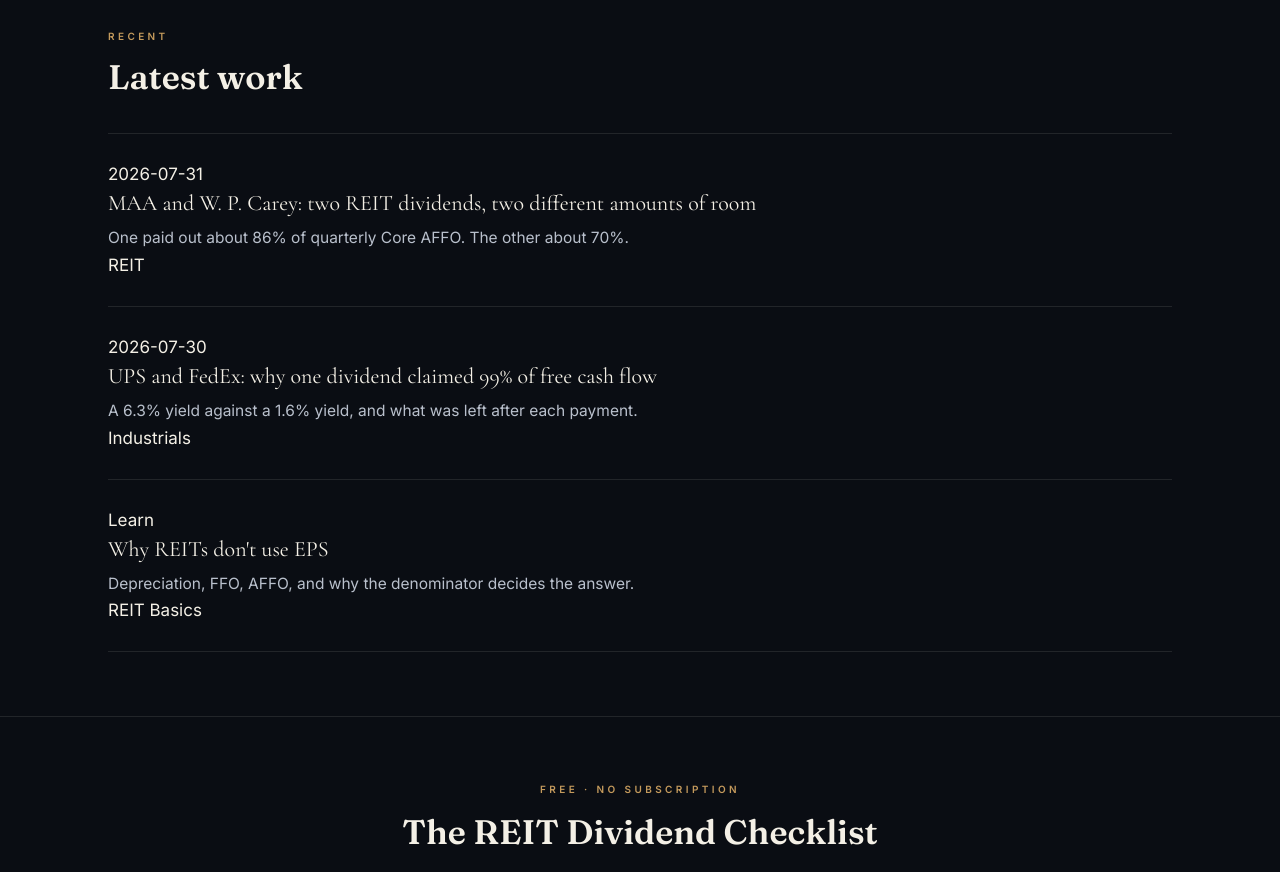
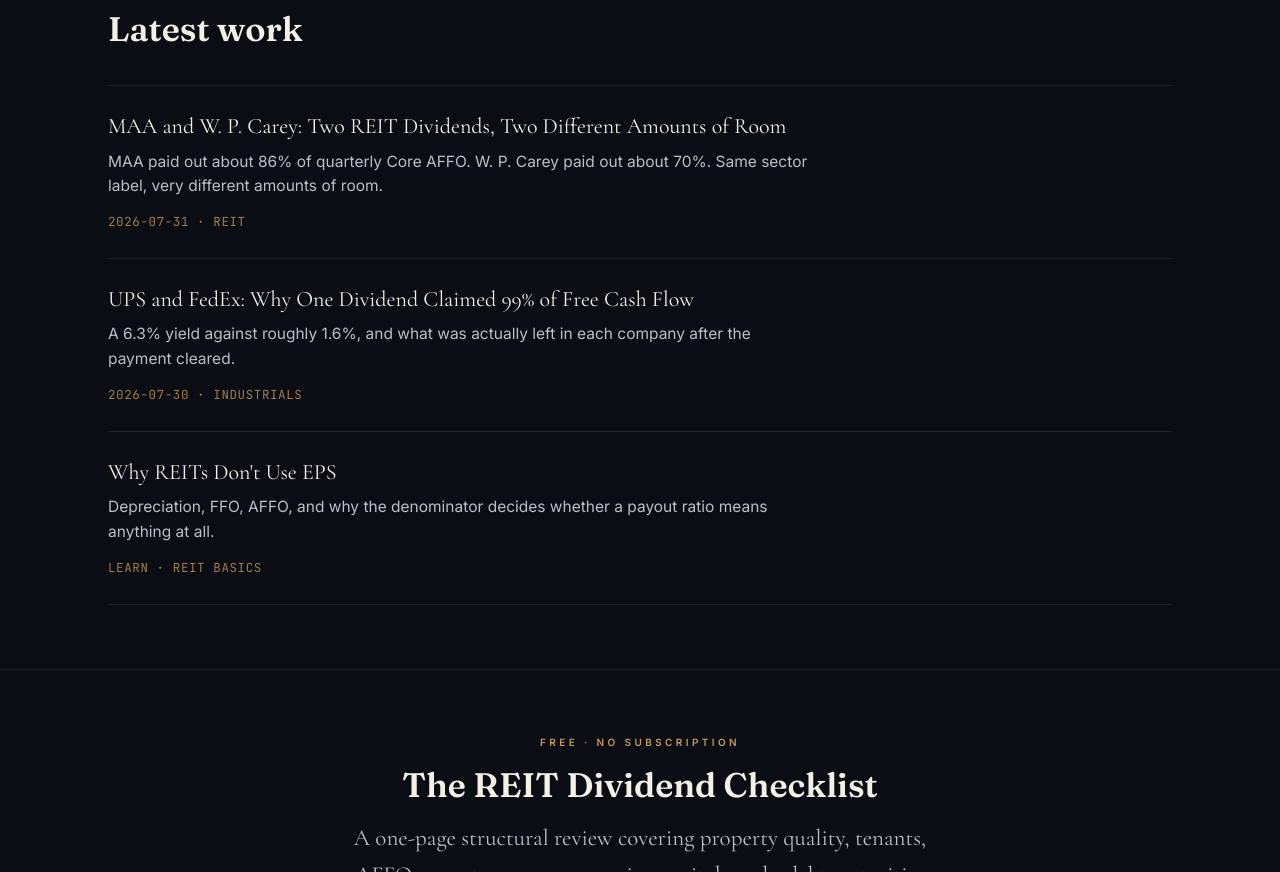
Before and after one commit to dividendforensics/dividendforensics-com, a plain HTML site: page v2/index.html in a window 1280 px wide. Shown: the part 1928-2800 px from the top of the page. Drawn offline with nearby package versions, Linux system fonts and the light colour scheme.

Commit message:
v2: restack home list rows and tighten hero

```diff
--- a/v2/index.html
+++ b/v2/index.html
@@ -25,7 +25,7 @@
 </div></nav>
 
 
-<header class="wrap" style="padding-top:96px;padding-bottom:84px">
+<header class="wrap" style="padding-top:74px;padding-bottom:58px">
   <div class="kicker">Independent structural research</div>
   <h1 style="margin-top:18px;max-width:17ch">Dividend research that starts with the cash, not the yield.</h1>
   <p class="lede" style="margin-top:26px">Filing-anchored analysis of REITs, business development companies, payout coverage and credit risk. No positions. No recommendations.</p>
@@ -76,19 +76,19 @@
   <div class="sec-head"><div class="kicker">Recent</div><h2 style="margin-top:12px">Latest work</h2></div>
   <div class="rows">
     <a class="row" href="research.html">
-      <span class="rn">2026-07-31</span>
-      <span><span class="rt">MAA and W. P. Carey: two REIT dividends, two different amounts of room</span><span class="rd">One paid out about 86% of quarterly Core AFFO. The other about 70%.</span></span>
-      <span class="rx">REIT</span>
+      <span class="rt">MAA and W. P. Carey: Two REIT Dividends, Two Different Amounts of Room</span>
+      <span class="rd">MAA paid out about 86% of quarterly Core AFFO. W. P. Carey paid out about 70%. Same sector label, very different amounts of room.</span>
+      <span class="rmeta">2026-07-31 &middot; REIT</span>
     </a>
     <a class="row" href="research.html">
-      <span class="rn">2026-07-30</span>
-      <span><span class="rt">UPS and FedEx: why one dividend claimed 99% of free cash flow</span><span class="rd">A 6.3% yield against a 1.6% yield, and what was left after each payment.</span></span>
-      <span class="rx">Industrials</span>
+      <span class="rt">UPS and FedEx: Why One Dividend Claimed 99% of Free Cash Flow</span>
+      <span class="rd">A 6.3% yield against roughly 1.6%, and what was actually left in each company after the payment cleared.</span>
+      <span class="rmeta">2026-07-30 &middot; Industrials</span>
     </a>
-    <a class="row" href="learn.html">
-      <span class="rn">Learn</span>
-      <span><span class="rt">Why REITs don't use EPS</span><span class="rd">Depreciation, FFO, AFFO, and why the denominator decides the answer.</span></span>
-      <span class="rx">REIT Basics</span>
+    <a class="row" href="reit-ffo-vs-eps.html">
+      <span class="rt">Why REITs Don't Use EPS</span>
+      <span class="rd">Depreciation, FFO, AFFO, and why the denominator decides whether a payout ratio means anything at all.</span>
+      <span class="rmeta">Learn &middot; REIT Basics</span>
     </a>
   </div>
 </div></section>
```
